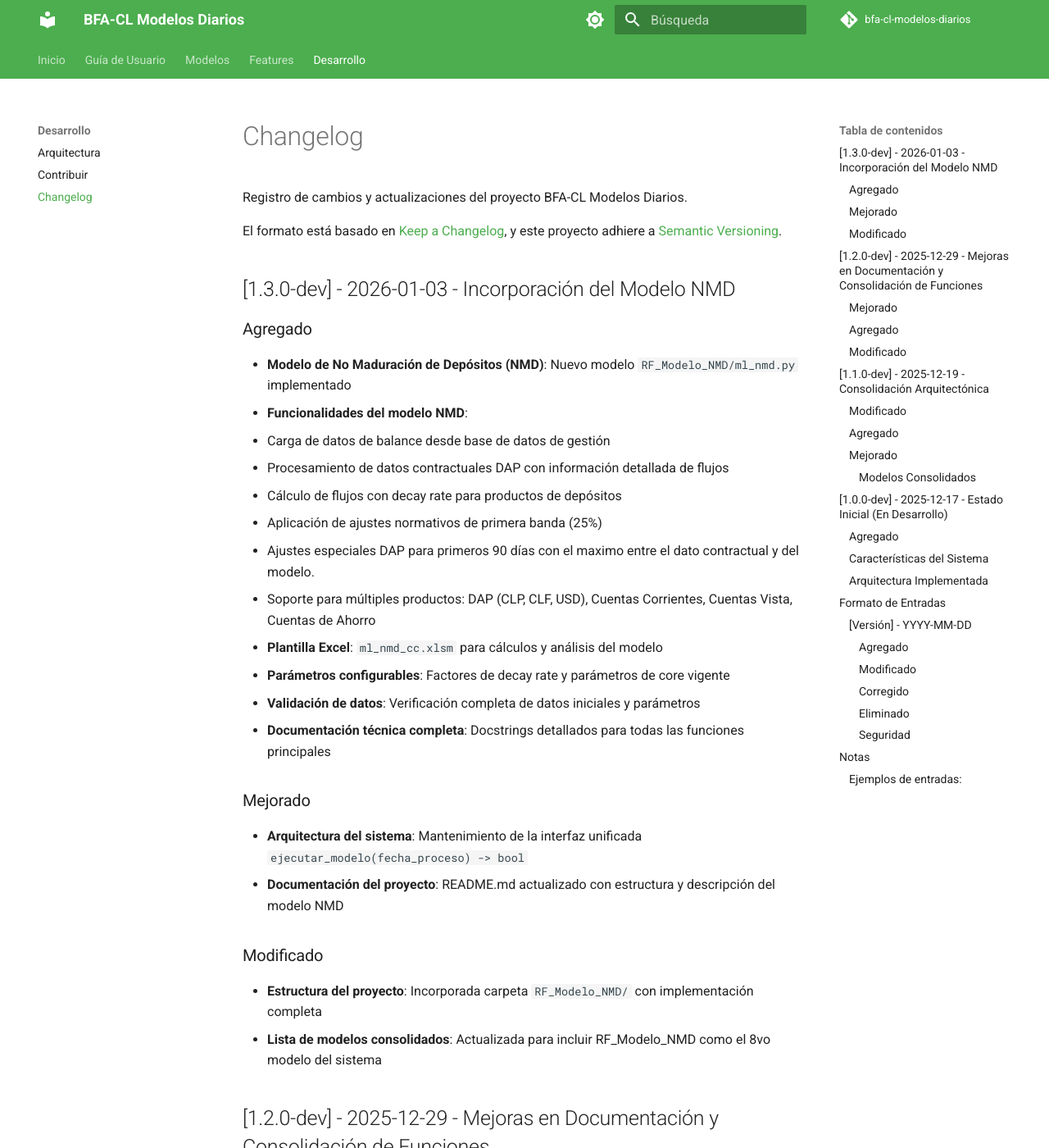
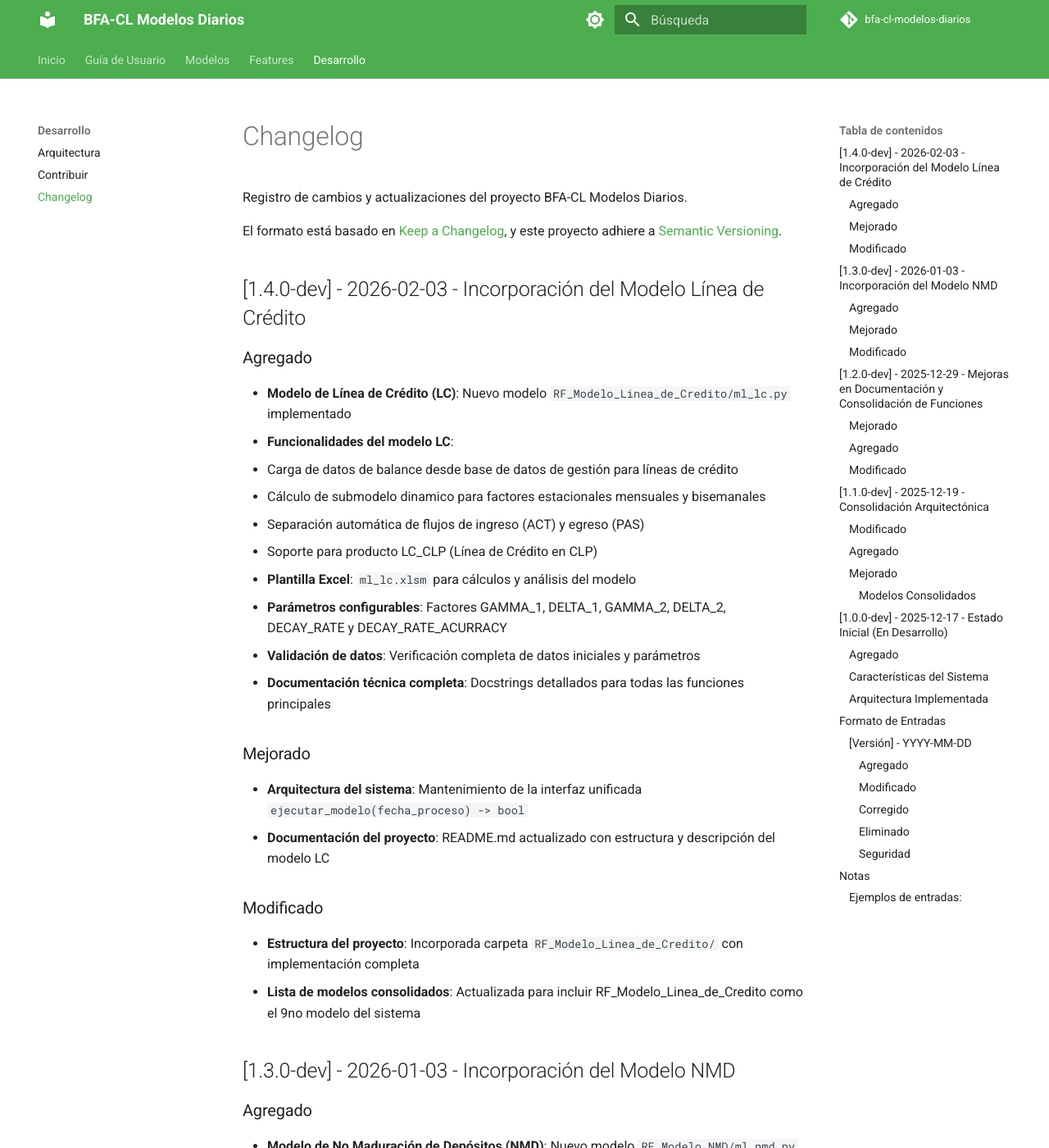
Before and after one commit to vmlandae/bfa-cl-modelos-diarios-v1, an MkDocs documentation site: the page built from docs/CHANGELOG.md, in a window 1280 px wide and 1400 px high. Shown: the whole window at 82% size. Built offline with MkDocs 1.6.1 and Material for MkDocs 9.7.7, drawn with Linux system fonts in a browser that asks for light colours; some of the changed text lies outside the part shown.

Commit message:
feat: documentar e integrar modelo Línea de Crédito
Agregar documentación técnica y estructura del nuevo modelo de Línea de Crédito (ML LC)

Actualizar README, CHANGELOG, navegación y listado de modelos para reflejar la incorporación del modelo LC.

Relacionado con la expansión de cobertura de productos modelados y el robustecimiento de la documentación técnica para usuarios.

```diff
--- a/docs/CHANGELOG.md
+++ b/docs/CHANGELOG.md
@@ -4,6 +4,28 @@ Registro de cambios y actualizaciones del proyecto BFA-CL Modelos Diarios.
 
 El formato está basado en [Keep a Changelog](https://keepachangelog.com/en/1.0.0/),
 y este proyecto adhiere a [Semantic Versioning](https://semver.org/spec/v2.0.0.html).
+
+## [1.4.0-dev] - 2026-02-03 - Incorporación del Modelo Línea de Crédito
+
+### Agregado
+- **Modelo de Línea de Crédito (LC)**: Nuevo modelo `RF_Modelo_Linea_de_Credito/ml_lc.py` implementado
+- **Funcionalidades del modelo LC**:
+  - Carga de datos de balance desde base de datos de gestión para líneas de crédito
+  - Cálculo de submodelo dinamico para factores estacionales mensuales y bisemanales
+  - Separación automática de flujos de ingreso (ACT) y egreso (PAS)
+  - Soporte para producto LC_CLP (Línea de Crédito en CLP)
+- **Plantilla Excel**: `ml_lc.xlsm` para cálculos y análisis del modelo
+- **Parámetros configurables**: Factores GAMMA_1, DELTA_1, GAMMA_2, DELTA_2, DECAY_RATE y DECAY_RATE_ACURRACY
+- **Validación de datos**: Verificación completa de datos iniciales y parámetros
+- **Documentación técnica completa**: Docstrings detallados para todas las funciones principales
+
+### Mejorado
+- **Arquitectura del sistema**: Mantenimiento de la interfaz unificada `ejecutar_modelo(fecha_proceso) -> bool`
+- **Documentación del proyecto**: README.md actualizado con estructura y descripción del modelo LC
+
+### Modificado
+- **Estructura del proyecto**: Incorporada carpeta `RF_Modelo_Linea_de_Credito/` con implementación completa
+- **Lista de modelos consolidados**: Actualizada para incluir RF_Modelo_Linea_de_Credito como el 9no modelo del sistema
 
 ## [1.3.0-dev] - 2026-01-03 - Incorporación del Modelo NMD
 
@@ -74,6 +96,8 @@ y este proyecto adhiere a [Semantic Versioning](https://semver.org/spec/v2.0.0.h
 - ✅ **RF_Modelo_Prepago_CMR**: `mr_prepago_cmr.py`
 - ✅ **RF_Modelo_Prepago_Consumo**: `mr_prepago_consumo.py`
 - ✅ **RF_Modelo_Prepago_Hipotecario**: `mr_prepago_hipotecario.py`
+- ✅ **RF_Modelo_NMD**: `ml_nmd.py`
+- ✅ **RF_Modelo_Linea_de_Credito**: `ml_lc.py`
 
 ## [1.0.0-dev] - 2025-12-17 - Estado Inicial (En Desarrollo)
 
--- a/mkdocs.yml
+++ b/mkdocs.yml
@@ -73,6 +73,7 @@ nav:
     - Mora Hipotecario: modelos/mora-hipotecario.md
     - Mora Comercial: modelos/mora-comercial.md
     - NMD: modelos/nmd.md
+    - Línea de Crédito: modelos/lc.md
   - Features:
     - Carga Modelos Old:
       - Diagnóstico: feats/carga-modelos-old/diagnostic.md
```
Also changed, not shown: README.md (+10 -0 lines), docs/index.md (+1 -0 lines), docs/modelos/lc.md (added, +292 -0 lines).
